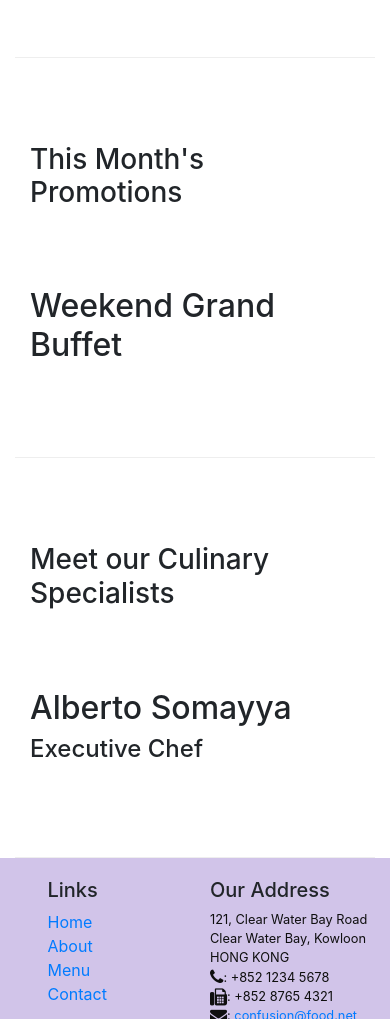
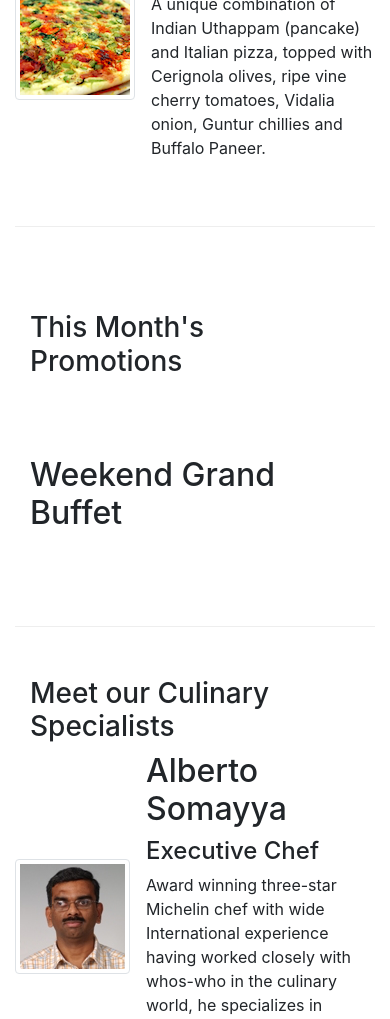
Before and after one commit to sarthakbabbar/ConFusion, a website: page index.html in a window 390 px wide. Shown: the part 637-1656 px from the top of the page. Drawn offline with nearby package versions, Linux system fonts and the light colour scheme.

```diff
--- a/index.html
+++ b/index.html
@@ -18,7 +18,7 @@
 <body>
   <nav class="navbar navbar-inverse navbar-toggleable-sm fixed-top">
      <div class="container">
-        <a class="navbar-brand" href="#">Ristorante Con Fusion</a>
+        <a class="navbar-brand" href="#"><img src="img/logo.png" height="30" width="41"></a>
         <button class="navbar-toggler" type="button" data-toggle="collapse" data-target="#Navbar">
                    <span class="navbar-toggler-icon"></span>
                </button>
@@ -40,8 +40,9 @@
                     <h1>Ristorante con Fusion</h1>
                     <p class="d-none d-sm-block">We take inspiration from the World's best cuisines, and create a unique fusion experience. Our lipsmacking creations will tickle your culinary senses!</p>
                 </div>
-                <div class="col col-sm">
-                </div>
+                <div class="col col-sm align-self-center">
+                   <img src="img/logo.png" class="img-fluid">
+               </div>
             </div>
         </div>
     </header>
@@ -51,10 +52,20 @@
             <div class="col-sm-4 col-md-3 flex-last">
                 <h3>Our Lipsmacking Culinary Creations</h3>
             </div>
-            <div class="col-sm col-md flex-first">
-                <h2>Uthappizza</h2>
-                <p class="d-none d-sm-block">A unique combination of Indian Uthappam (pancake) and Italian pizza, topped with Cerignola olives, ripe vine cherry tomatoes, Vidalia onion, Guntur chillies and Buffalo Paneer.</p>
-            </div>
+            <div class="media">
+                    <img class="d-flex mr-3 img-thumbnail align-self-center"
+                         src="img/uthappizza.png" alt="Uthappizza">
+                    <div class="media-body">
+                        <h2 class="mt-0">Uthappizza
+                         <span class="badge badge-danger">HOT</span>
+                        <span class="badge badge-pill badge-default">$4.99</span></h2>
+                        <p class="hidden-xs-down">A unique combination of Indian Uthappam (pancake) and
+                          Italian pizza, topped with Cerignola olives, ripe vine
+                          cherry tomatoes, Vidalia onion, Guntur chillies and
+                          Buffalo Paneer.</p>
+                    </div>
+                </div>
+
         </div>
 
 
@@ -72,11 +83,19 @@
             <div class="col-sm-4 col-md-3 flex-last">
                 <h3>Meet our Culinary Specialists</h3>
             </div>
-            <div class="col-sm col-md flex-first">
-                <h2>Alberto Somayya</h2>
-                <h4>Executive Chef</h4>
-                <p class="d-none d-sm-block">Award winning three-star Michelin chef with wide International experience having worked closely with whos-who in the culinary world, he specializes in creating mouthwatering Indo-Italian fusion experiences. </p>
-            </div>
+            <div class="media">
+                    <img class="d-flex mr-3 img-thumbnail align-self-center"
+                         src="img/alberto.png" alt="Alberto Somayya">
+                    <div class="media-body">
+                        <h2 class="mt-0">Alberto Somayya</h2>
+                        <h4>Executive Chef</h4>
+                        <p class="hidden-xs-down">Award winning three-star Michelin chef with wide
+                         International experience having worked closely with
+                         whos-who in the culinary world, he specializes in
+                          creating mouthwatering Indo-Italian fusion experiences.
+                         </p>
+                    </div>
+                </div>
         </div>
     </div>
 
```
Also changed, not shown: aboutus.html (+4 -3 lines), contactus.html (+4 -3 lines), img/alberto.png (added), img/buffet.png (added), img/logo.png (added), img/uthappizza.png (added).
